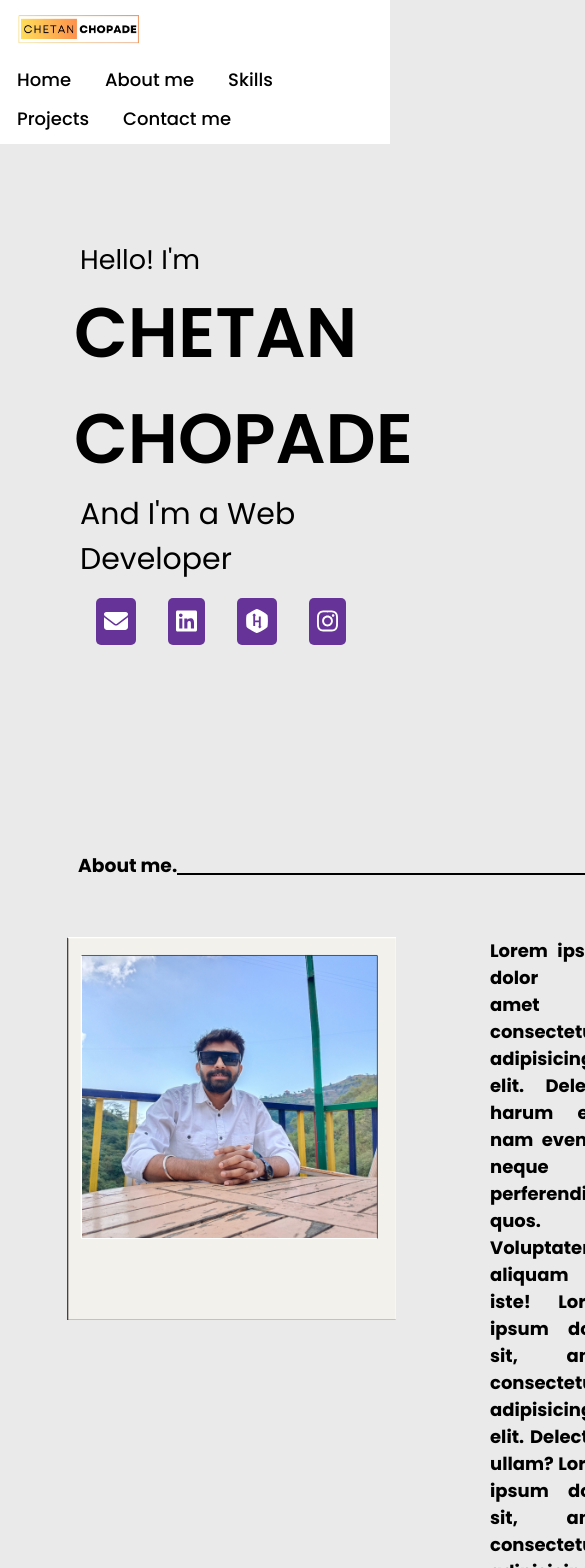
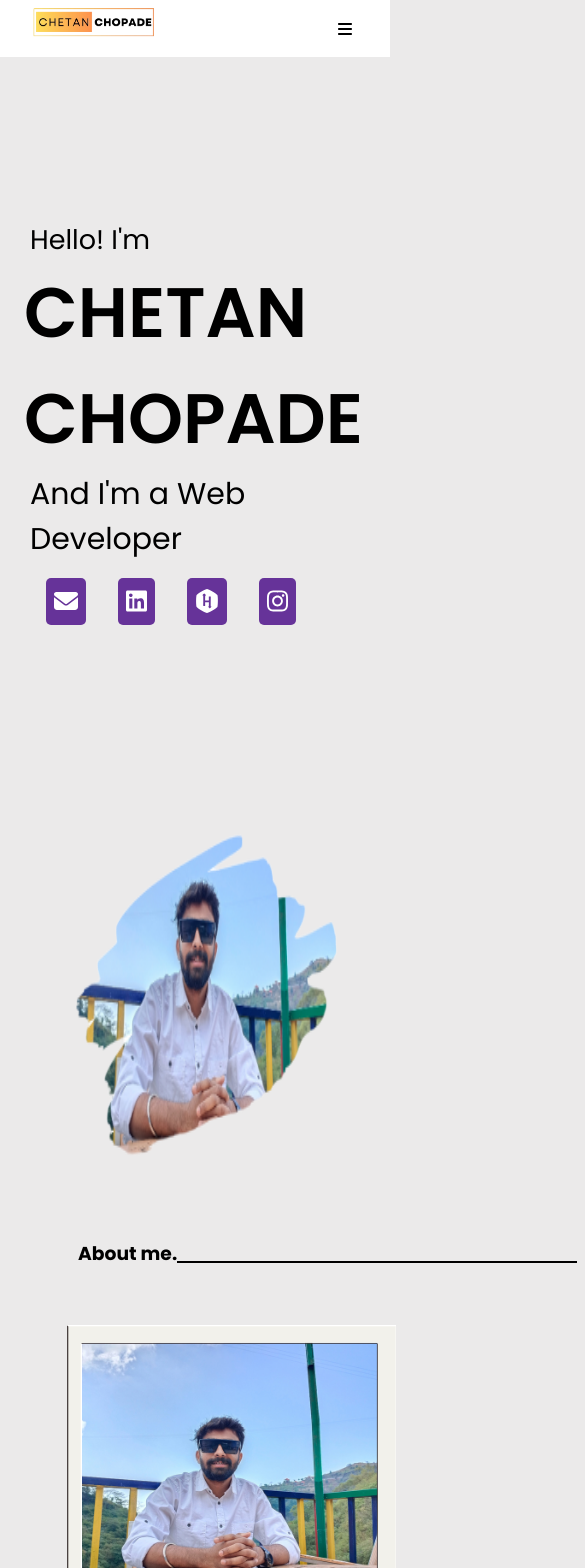
Before and after one commit to Chetan-1-hash/PortfolioWebApp, an Angular app: page /home in a window 390 px wide. Shown: the top 1568 px of the page, 585 px wide, since content can reach past the window. Built offline with nearby package versions, Linux system fonts and the light colour scheme.

Commit message:
Responsive-1

```diff
--- a/src/app/aboutme/aboutme.component.css
+++ b/src/app/aboutme/aboutme.component.css
@@ -61,7 +61,21 @@
 .main-container .inner-container .left{
     /* border: 2px solid rebeccapurple; */
     height: 460px;
-    width: 700px;
+    width: auto;
     margin: 15px;
     padding: 2em;
 }
+
+@media (max-width:650px) {
+    .main-container .title .line{
+        padding: 0px 25rem 0px 0px;
+
+    }
+    .main-container .inner-container{
+        display: flex;
+        flex-direction: column;
+    }
+    .main-container .inner-container .right{
+        width: 500px;
+    }
+}
--- a/src/app/app.component.css
+++ b/src/app/app.component.css
@@ -3,5 +3,5 @@
     z-index: 10;
 }
 section{
-    width: 100%;
+    width: auto;
 }
--- a/src/app/header/header.component.css
+++ b/src/app/header/header.component.css
@@ -18,20 +18,28 @@ nav .max-width{
     padding: 0 80px;
     margin: auto;
 }
+.header{
+    width: 100%;
+    display: flex;
+    justify-content: space-between;
+}
 img{
     height: 2.2em;
     margin-left: 15px;
     padding: 2px;
 }
 ul{
-    display: block;
+    display: none;
     float: right;
+}
+#navicon{
+    display: none;
 }
 nav ul li{
     display: inline-block;
     margin-top: 12px;
 }
-nav ul li a{
+nav #navrouter li a{
     color: black;
     font-size: 18px;
     font-weight: 500;
@@ -43,3 +51,52 @@ nav ul li a{
 nav ul li a:hover{
     border-bottom: 3px solid rgb(255, 238, 0);
 }
+
+@media (max-width:650px) {
+    nav{
+        padding: 5px 0px;
+    }
+    nav .max-width{
+        display: flex;
+        flex-direction: column;
+        justify-content: space-between;
+        padding: 0px 30px;
+    }
+
+    nav .max-width img{
+        margin-left: 0px;
+    }
+
+    nav .max-width .header #naviconul{
+        display: flex;
+        flex-direction: column;
+        align-items: flex-end;
+        /* border: 2px solid rebeccapurple; */
+    }
+
+    nav .max-width .header #naviconul li{
+        margin-right: 8px;
+
+    }
+
+    nav ul li #navicon{
+        display: block;
+        margin-bottom: 10px;
+    }
+
+    nav .max-width #navrouter{
+        width: 100%;
+        display: none;
+        flex-direction: column;
+        align-items: center;
+        border: 2px solid red;
+
+    }
+
+    nav .max-width #navrouter li a{
+        display: none;
+
+    }
+
+
+}
--- a/src/app/header/header.component.html
+++ b/src/app/header/header.component.html
@@ -1,7 +1,13 @@
 <nav>
-    <div class="max-wdth">
-        <img src="assets/cc.png" alt="symbol">
-        <ul>
+    <div class="max-width">
+        <div class="header">
+            <img src="assets/cc.png" alt="symbol">
+            <ul id="naviconul">
+                <li><fa-icon id="navicon" [icon]="faNav"></fa-icon></li>
+            </ul>
+        </div>
+
+        <ul id="navrouter">
             <li><a routerLink="" fragment="home">Home</a></li>
             <li><a routerLink="" fragment="aboutme">About me</a></li>
             <li><a routerLink="" fragment="skills">Skills</a></li>
--- a/src/app/header/header.component.ts
+++ b/src/app/header/header.component.ts
@@ -1,15 +1,21 @@
 import { Component } from '@angular/core';
 import { ActivatedRoute, RouterModule } from '@angular/router';
+import { FontAwesomeModule } from '@fortawesome/angular-fontawesome';
+import { faNavicon } from '@fortawesome/free-solid-svg-icons';
 
 @Component({
   selector: 'app-header',
   standalone: true,
-  imports: [RouterModule],
+  imports: [RouterModule, FontAwesomeModule],
   templateUrl: './header.component.html',
   styleUrl: './header.component.css'
 })
 export class HeaderComponent {
+
   constructor(private activateRoute:ActivatedRoute){}
+
+  faNav = faNavicon;
+
   ngOnInit(){
     this.activateRoute.fragment.subscribe(
       (data) => {
@@ -22,12 +28,4 @@ export class HeaderComponent {
   JumpToSection(section:any){
     document.getElementById(section)?.scrollIntoView({behavior: 'smooth'})
   }
-
-  // JumpToSection(section:any){
-  //   const element = document.getElementById(section);
-  //   if (element) {
-  //     element.scrollIntoView({behavior: 'smooth'});
-  //     history.replaceState(null, '', window.location.pathname);
-  //   }
-  // }
 }
--- a/src/app/home/home.component.css
+++ b/src/app/home/home.component.css
@@ -54,3 +54,24 @@
     width: 100%;
     height: 100%;
 }
+
+@media (max-width:650px) {
+    .main-container{
+        display: flex;
+        flex-direction: column;
+        padding: 30px 20px;
+        /* border: 2px solid rebeccapurple; */
+    }
+    .main-container .left{
+        width: auto;
+        margin-left: 0rem;
+        margin-bottom: 50px;
+        /* border: 2px solid red; */
+    }
+    .main-container .right{
+        margin-left: 0rem;
+        width: auto;
+        margin-top: 3rem;
+        /* border: 2px solid red; */
+    }
+}
--- a/src/app/projects/projects.component.css
+++ b/src/app/projects/projects.component.css
@@ -27,6 +27,7 @@
 .main-container-projects .inner-container .projects {
     display: flex;
     flex-wrap: wrap;
+    width: 100%;
 }
 
 .main-container-projects .inner-container .projects .project-box {
@@ -121,3 +122,46 @@
     box-shadow: rgb(191, 191, 188) 3px 3px 3px;
     font-size: 12px;
 }
+
+@media (max-width:1100px) {
+
+    .main-container-projects .inner-container .projects{
+        width: 100%;
+    }
+
+    .main-container-projects .inner-container .projects .project-box{
+        width: 45%;
+    }
+
+    .main-container-projects .inner-container .projects .project-box .info .desc {
+        font-size: 14px;
+    }
+    .main-container-projects .inner-container .projects .project-box .info .skill p{
+        font-size: 10px;
+    }
+}
+
+@media (max-width:650px) {
+    .main-container-projects .inner-container{
+        display: flex;
+        flex-direction: column;
+    }
+    .main-container-projects .inner-container .title .line{
+        padding: 0px 25rem 0px 0px;
+
+    }
+    main-container-projects .inner-container .projects{
+        width: 80%;
+    }
+    .main-container-projects .inner-container .projects .project-box{
+        width: 100%;
+    }
+
+    .main-container-projects .inner-container .projects .project-box .info .desc {
+        font-size: 16px;
+    }
+    .main-container-projects .inner-container .projects .project-box .info .skill p{
+        font-size: 15px;
+    }
+
+}
--- a/src/app/skills/skills.component.css
+++ b/src/app/skills/skills.component.css
@@ -5,8 +5,8 @@
     top: 6rem;
 }
 .main-container-skills .inner-container{
-    width: 80%;
-    height:80%;
+    width: 100%;
+    height:100%;
     margin: 30px;
 }
 .main-container-skills .inner-container .title{
@@ -25,14 +25,57 @@
 }
 .main-container-skills .inner-container .skills-set .col{
     display: flex;
+    justify-content: space-evenly;
+    flex-wrap: wrap;
+    width: 80%;
 }
-.main-container-skills .inner-container .skills-set .skill{
+.main-container-skills .inner-container .skills-set .col .skill{
     display: flex;
     margin: 5px 20px;
     padding: 10px 15px;
     background-color: white;
     font-weight: 600;
+    width: 10rem;
+    justify-content: center;
 }
 img{
     height: 20px;
 }
+
+@media (max-width:850px){
+    .main-container-skills .inner-container .title{
+        margin-left: 2rem;
+    }
+    .main-container-skills .inner-container .title .line{
+        padding: 0px 25rem 0px 0px;
+        border-bottom: 2px solid black;
+        font-size: 2px;
+    }
+}
+
+@media (max-width:600px) {
+    .main-container-skills .inner-container{
+        display: flex;
+        flex-direction: column;
+        margin: 10px;
+    }
+    .main-container-skills .inner-container .title{
+        margin-left: 0rem;
+    }
+    .main-container-skills .inner-container .title .line{
+        padding: 0px 15rem 0px 0px;
+        border-bottom: 2px solid black;
+        font-size: 2px;
+    }
+    .col{
+        width: 70%;
+    }
+    .skills-set{
+        display: flex;
+        flex-direction: column;
+        margin: 0px;
+    }
+    .main-container-skills .inner-container .skills-set .col .skill{
+        margin: 5px 10px;
+    }
+}
--- a/src/app/skills/skills.component.html
+++ b/src/app/skills/skills.component.html
@@ -31,8 +31,6 @@
                     <img src="assets/hibernate.png" alt="">
                     <div class="skill-text">Hibernate</div>
                 </div>
-            </div>
-            <div class="col">
                 <div class="skill">
                     <img src="assets/html.png" alt="">
                     <div class="skill-text">HTML</div>
@@ -62,6 +60,7 @@
                     <div class="skill-text">Eclipse IDE</div>
                 </div>
             </div>
+
         </div>
     </div>
 </div>
```
